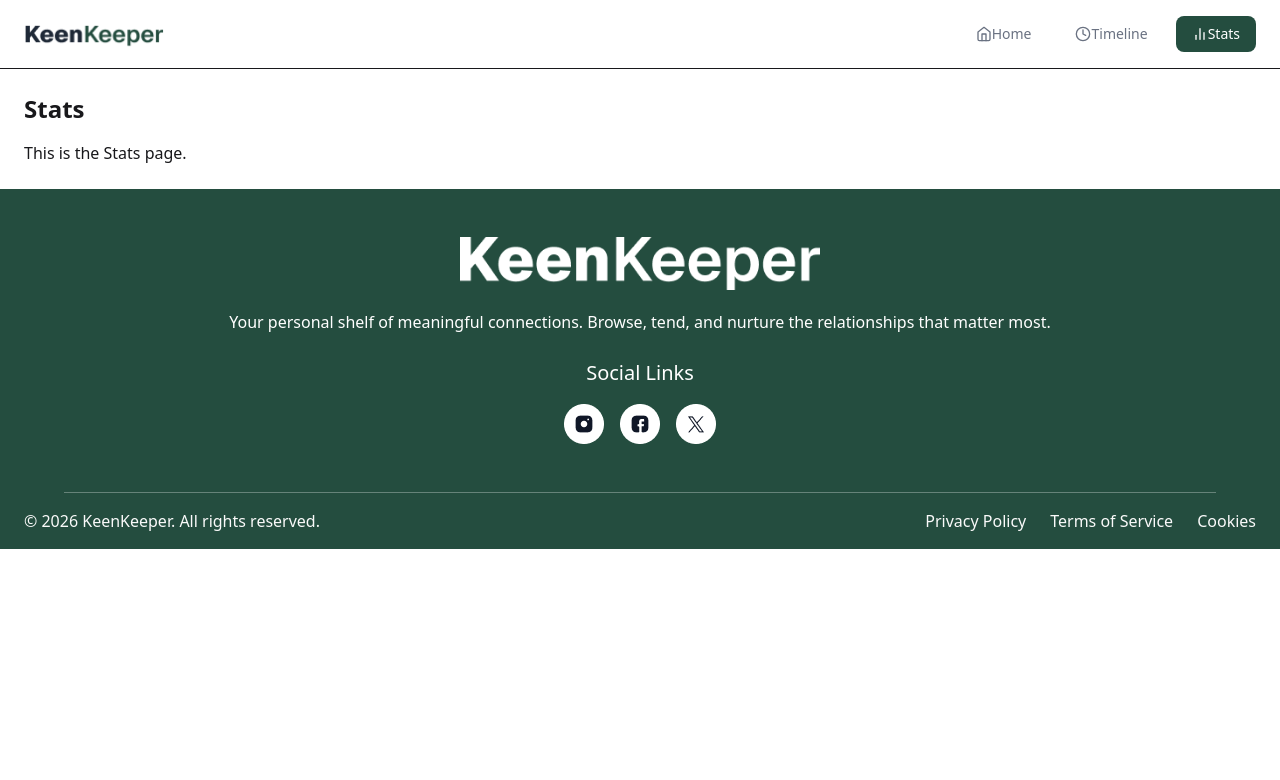
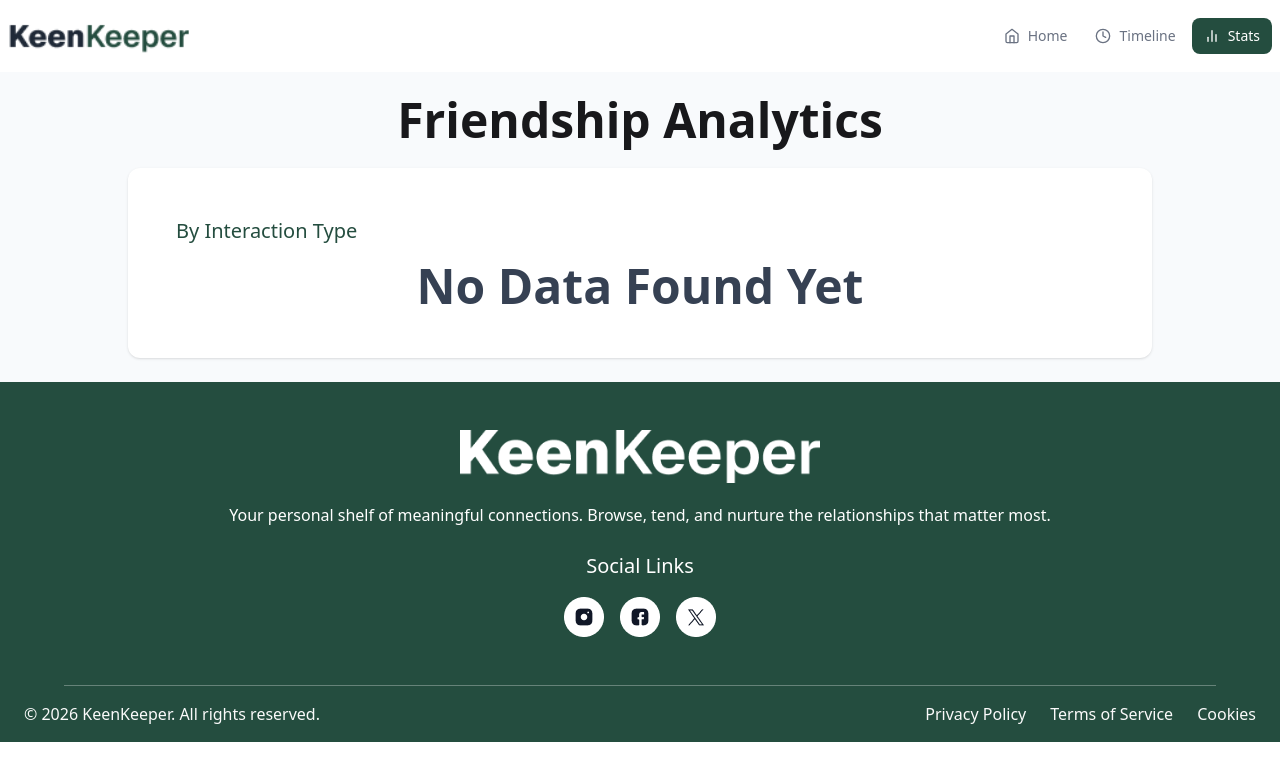
Before and after one commit to tanisha134/Assignment--7-keenkeeper-app-development, a Next.js app: page /stats in a window 1280 px wide. Shown: the top 780 px of the page. Built offline with nearby package versions, Linux system fonts and the light colour scheme.

Commit message:
Added friend analyze page code and also fixed some mistakes

```diff
--- a/src/app/friend/[id]/page.jsx
+++ b/src/app/friend/[id]/page.jsx
@@ -36,7 +36,7 @@ export default function FriendDetails() {
                     The friend you are looking for is not found
                 </h1>
                 <Link href="/">
-                <button className="btn-btn-primary mt-5 font-semibold">Go Home</button>
+                <button className="btn btn-primary mt-5 font-semibold">Go Home</button>
                 </Link>
             </div>
         );
--- a/src/app/stats/page.jsx
+++ b/src/app/stats/page.jsx
@@ -1,8 +1,76 @@
-export default function Stats() {
+"use client"
+
+import { useEffect, useState } from "react";
+import { PieChart, Cell, Tooltip, Legend, Pie, } from "recharts";
+export default function StatsPage(){
+  const[data, setData] = useState([]);
+  const [loading, setLoading] = useState(true);
+  useEffect(() => {
+    const stored = JSON.parse(sessionStorage.getItem("timeline")) || [];
+    const counts = {
+      Call: 0,
+      Text: 0,
+      Video: 0,
+    };
+
+    stored.forEach((item) => {
+      if(counts[item.type] !== undefined) {
+        counts[item.type]++;
+      }
+    });
+    const chartData = [
+      { name: "Call", value:counts.Call },
+      { name: "Text", value:counts.Text },
+      { name: "Video", value:counts.Video },
+    ];
+    setData(chartData);
+    setLoading(false)
+  }, []);
+
+  const COLORS = ["#244D3F", "#7C3AED", "#22C55E"];
   return (
-    <div className="p-6">
-      <h1 className="text-2xl font-bold mb-4">Stats</h1>
-      <p>This is the Stats page.</p>
+    <div className="bg-[#F8FAFC] p-6">
+      <h1 className="text-5xl font-bold mb-6 text-center">
+        Friendship Analytics
+        </h1>
+
+        <div className="bg-white p-12 rounded-xl shadow max-w-5xl mx-auto">
+
+          <p className="text-[#244D3F] text-[20px] font-medium mb-4 text-left">
+            By Interaction Type
+            </p>
+            {loading ? (
+              <p className="text-gray-400 text-lg text-center">
+                Loading...
+              </p>
+            ) : data.every((item) => item.value === 0) ? (
+              <p className="text-gray-700 text-5xl text-center font-semibold">
+                No Data Found Yet
+              </p>
+            ) : (
+
+              <div className="flex justify-center items-center">
+                <PieChart width={350} height={350}>
+                  <Pie
+                  data = {data}
+                  cx = "50%"
+                  cy = "50%"
+                  innerRadius = {80}
+                  outerRadius = {120}
+                  paddingAngle = {6}
+                  cornerRadius = {10}
+                  dataKey = "value"
+                  >
+                    {data.map((entry, index) => (
+                      <Cell key = {index} fill = {COLORS[index]}/>
+                    ))}
+                  </Pie>
+                  <Tooltip/>
+                  <Legend iconType="circle"/>
+                </PieChart>
+              </div>
+            )}
+        </div>
     </div>
   );
 }
--- a/src/app/timeline/page.jsx
+++ b/src/app/timeline/page.jsx
@@ -48,7 +48,7 @@ export default function TimelinePage(){
   };
   return(
 
-    <div className="bg-[#F8FAFC] p-6">
+    <div className="bg-[#F8FAFC]  p-6">
       <h1 className="text-5xl font-bold mb-4">
         Timeline
       </h1>
--- a/src/components/Navbar.jsx
+++ b/src/components/Navbar.jsx
@@ -1,7 +1,6 @@
 "use client";
 
 import logo from "../assets/img/logo.png";
-import Image from "next/image";
 import Link from "next/link";
 import { usePathname } from "next/navigation";
 import { FiHome, FiClock, FiBarChart2 } from "react-icons/fi";
@@ -9,17 +8,17 @@ import { FiHome, FiClock, FiBarChart2 } from "react-icons/fi";
 export default function Navbar() {
     const pathname = usePathname();
 
-    const linkClass = (path) => `flex items-center ga-2 px-4 py-2 rounded-lg text-sm font-medium transition ${pathname === path ? "bg-[#244D3F] text-white" : "text-gray-500 hover:bg-gray-100"
+    const linkClass = (path) => `flex items-center gap-2 px-3 py-2 rounded-lg text-xs lg:text-sm font-medium transition ${pathname === path ? "bg-[#244D3F] text-white" : "text-gray-500 hover:bg-gray-100"
     }`;
 
     return (
-        <div className="w-full border-b bg-white px-6 py-4 flex justify-between items-center">
+        <div className="w-full bg-white px-2 py-4 flex justify-between items-center">
 
-            <div className="flex items-center gap-2">
-                <Image src={logo} alt="logo" width={140} height={40}/>
+            <div className="flex items-center gap-2 ">
+                <img src={logo.src} alt="logo" className="h-10 w-auto object-contain"/>
             </div>
 
-            <div className="flex gap-3">
+            <div className="flex gap-1">
                 <Link href ="/" className={linkClass("/")}>
                 <FiHome size={16} />
                 Home
```
